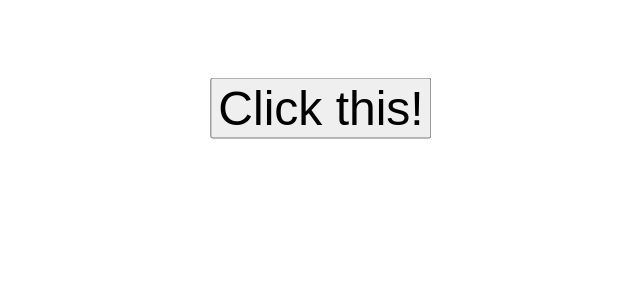
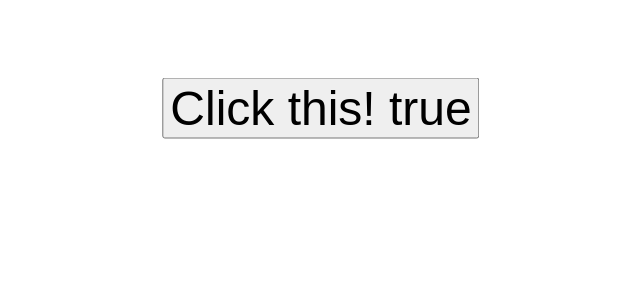
Before and after one commit to MerattiGiacomo/PrimoProgettoAngular, an Angular app: page / in a window 1280 px wide. Shown: the top 300 px of the page, without its empty margins (319-959 px from the left). Built offline with nearby package versions, Linux system fonts and the light colour scheme.

Commit message:
Aggiornato

```diff
--- a/angular.json
+++ b/angular.json
@@ -94,5 +94,8 @@
         }
       }
     }
+  },
+  "cli": {
+    "analytics": "1703b99c-7a89-4b10-8959-eeed9513635e"
   }
 }
--- a/src/app/app.component.html
+++ b/src/app/app.component.html
@@ -1 +1 @@
-<app-my-button></app-my-button>
+<app-my-button (clickEvent)="funzu($event)" [disabilita]="true"></app-my-button>
--- a/src/app/app.component.ts
+++ b/src/app/app.component.ts
@@ -7,4 +7,8 @@ import { Component } from '@angular/core';
 })
 export class AppComponent {
   title = 'hello-world';
+  funzu(evt : any)
+  {
+    alert(evt)
+  }
 }
--- a/src/app/my-button/my-button.component.html
+++ b/src/app/my-button/my-button.component.html
@@ -1,5 +1,5 @@
 <div class="container">
     <div class="center">
-        <button class="myButton" (click) = "onClickDisable()" [disabled] = "disabilita">Click this!</button>
+        <button class="myButton" (click) = "onClickDisable()" [disabled] = "dis">Click this! {{disabilita}}</button>
     </div>
 </div>
--- a/src/app/my-button/my-button.component.ts
+++ b/src/app/my-button/my-button.component.ts
@@ -1,4 +1,4 @@
-import { Component } from '@angular/core';
+import { Component,EventEmitter,Input, Output } from '@angular/core';
 
 @Component({
   selector: 'app-my-button',
@@ -6,8 +6,11 @@ import { Component } from '@angular/core';
   styleUrls: ['./my-button.component.css']
 })
 export class MyButtonComponent {
-    disabilita = false;
-    onClickDisable(){
-        this.disabilita = true;
+    @Input() disabilita: boolean = false;
+    @Output() clickEvent: EventEmitter<any> = new EventEmitter();
+    dis= false;
+    onClickDisable() : void{
+      this.clickEvent.emit("save");
+      this.dis = this.disabilita;
     }
 }
```
Also changed, not shown: .devcontainer/devcontainer.json (added), 1 other file (tests, documents, lock files or other folders).
